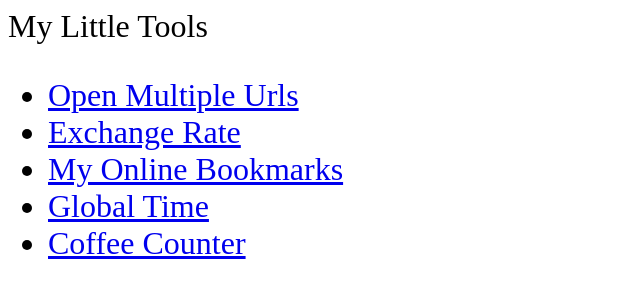
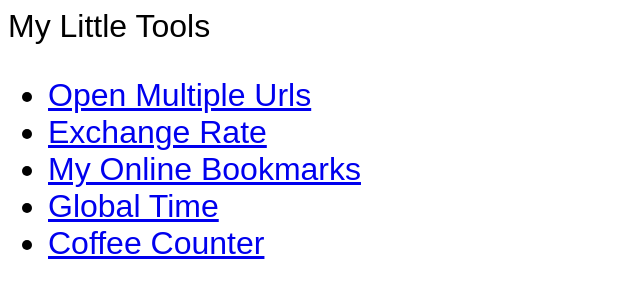
Before and after one commit to balachuang/LittleHtmlTools, a plain HTML site: page index.html in a window 1280 px wide. Shown: the whole page, without its empty margins (0-640 px from the left). Drawn offline with nearby package versions, Linux system fonts and the light colour scheme.

Commit message:
update index.html

```diff
--- a/index.html
+++ b/index.html
@@ -6,7 +6,7 @@
     <script src="https://code.jquery.com/jquery-3.6.0.slim.min.js"></script>
     <script src="index.js"></script>
   </head>
-  <body style="font-size: 2em;">
+  <body style="font-size: 2em; font-family:Arial, Helvetica, sans-serif;">
     <div class="cloumn">
       <span class="group-title">My Little Tools</span>
       <ul id="tools-links" />
```
Also changed, not shown: 1 other file.
